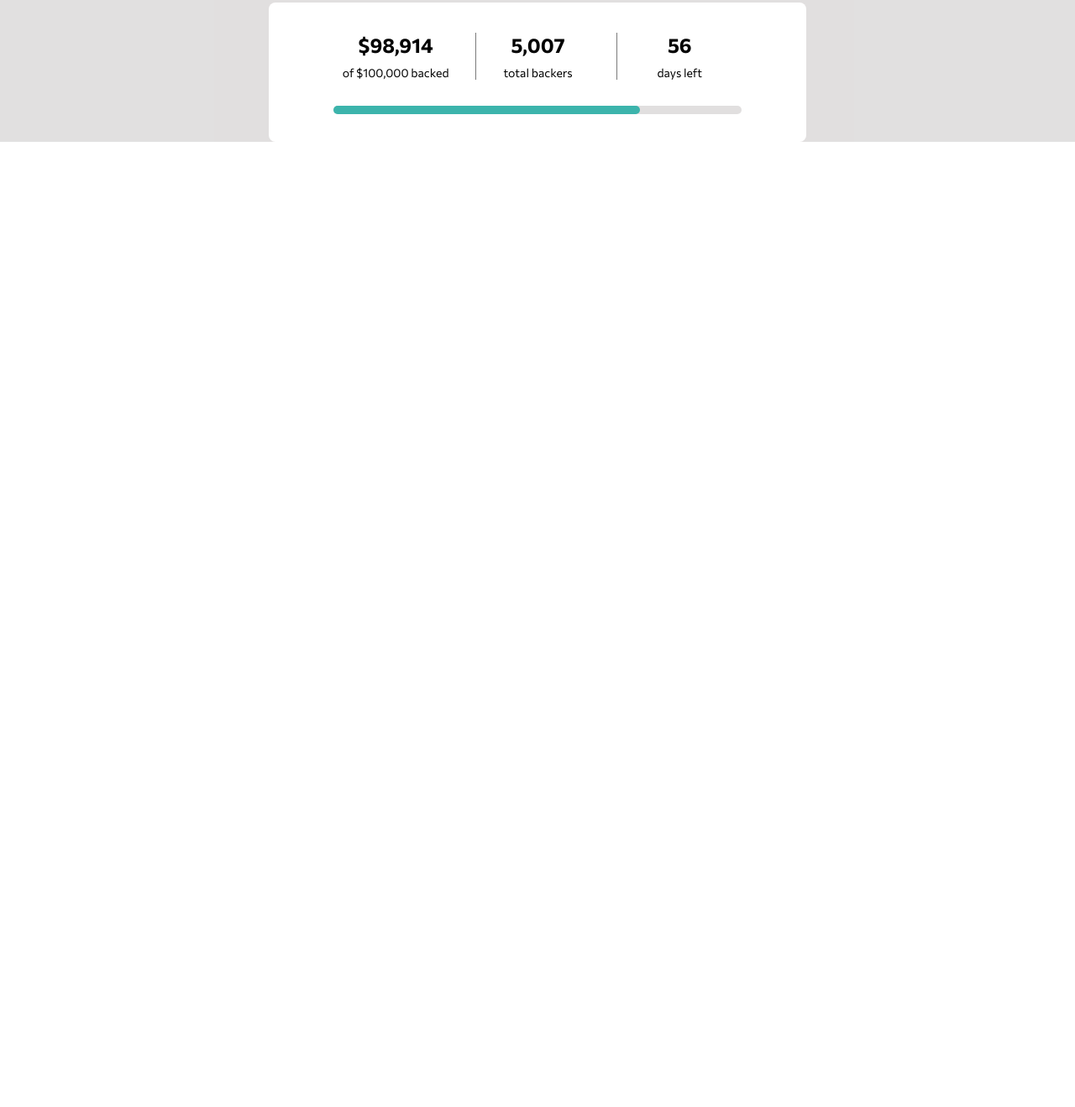
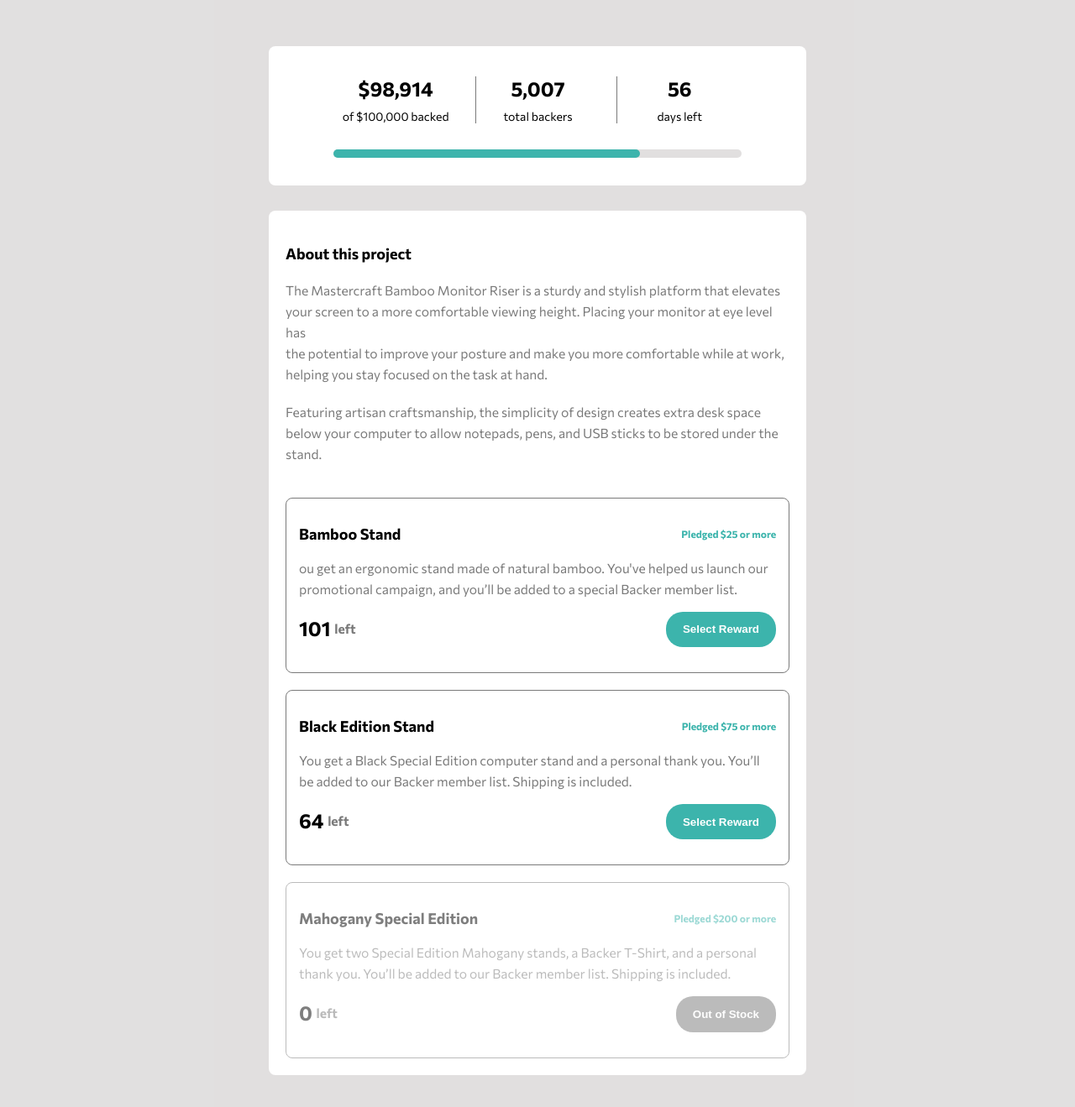
Before and after one commit to Greg-js1007/Crowfunding-Page, a plain HTML site: page index.html in a window 1280 px wide. Shown: the part 691-2010 px from the top of the page at 84% size. Before the commit the page ends 860 px from the top, so only its background shows below. Drawn offline with Linux system fonts and the light colour scheme.

Commit message:
About project

```diff
--- a/index.html
+++ b/index.html
@@ -73,8 +73,59 @@
         </div>
       </div>
     </section>
-    <section>
-
+    <!-- Cards Products Container -->
+    <section class="about-project-container">
+      <div class="info-project">
+        <h2>About this project</h2>
+        <p>The Mastercraft Bamboo Monitor Riser is a sturdy and stylish platform that elevates <br> your screen
+          to a more comfortable viewing height. Placing your monitor at eye level has <br> the potential to improve
+          your posture and make you more comfortable while at work, <br> helping you stay focused on the task at hand.
+        </p>
+        <p>Featuring artisan craftsmanship, the simplicity of design creates extra desk space below your computer
+          to allow notepads, pens, and USB sticks to be stored under the stand.</p>
+      </div>
+      <!-- Cards  -->
+      <div class="card-container">
+        <div class="info-card">
+          <p>Bamboo Stand</p>
+          <p>Pledged $25 or more</p>
+        </div>
+        <p>ou get an ergonomic stand made of natural bamboo. You've helped us launch our promotional campaign, and
+          you’ll be added to a special Backer member list.</p>
+        <div class="price-select-card">
+          <p>101 <span>left</span></p>
+          <button>
+            <a href="">Select Reward</a>
+          </button>
+        </div>
+      </div>
+      <div class="card-container">
+        <div class="info-card">
+          <p>Black Edition Stand</p>
+          <p>Pledged $75 or more</p>
+        </div>
+        <p>You get a Black Special Edition computer stand and a personal thank you. You’ll be added to our Backer member list. Shipping is included.</p>
+        <div class="price-select-card">
+          <p>64 <span>left</span></p>
+          <button>
+            <a href="">Select Reward</a>
+          </button>
+        </div>
+      </div>
+      <div class="card-container">
+        <div class="info-card">
+          <p>Mahogany Special Edition</p>
+          <p>Pledged $200 or more</p>
+        </div>
+        <p>You get two Special Edition Mahogany stands, a Backer T-Shirt, and a personal thank you. You’ll be added
+          to our Backer member list. Shipping is included.</p>
+        <div class="price-select-card">
+          <p>0 <span>left</span></p>
+          <button>
+            <a href="">Out of Stock</a>
+          </button>
+        </div>
+      </div>
     </section>
   </main>
 
@@ -82,14 +133,6 @@
 
 
 <!--
-  About this project
-
-  The Mastercraft Bamboo Monitor Riser is a sturdy and stylish platform that elevates your screen
-  to a more comfortable viewing height. Placing your monitor at eye level has the potential to improve
-  your posture and make you more comfortable while at work, helping you stay focused on the task at hand.
-
-  Featuring artisan craftsmanship, the simplicity of design creates extra desk space below your computer
-  to allow notepads, pens, and USB sticks to be stored under the stand.
 
   Bamboo Stand
   Pledge $25 or more
@@ -112,60 +155,6 @@
   0 left
   Out of Stock -->
 
-  <!-- Selection modal start
 
-  Back this project
-  Want to support us in bringing Mastercraft Bamboo Monitor Riser out in the world?
-
-  Pledge with no reward
-  Choose to support us without a reward if you simply believe in our project. As a backer,
-  you will be signed up to receive product updates via email.
-
-  Bamboo Stand
-  Pledge $25 or more
-  You get an ergonomic stand made of natural bamboo. You've helped us launch our promotional campaign, and
-  you’ll be added to a special Backer member list.
-  101 left -->
-
-  <!-- Selected pledge start
-  Enter your pledge
-  $25
-  Continue
-  Selected pledge end -->
-
-  <!-- Black Edition Stand
-  Pledge $75 or more
-  You get a Black Special Edition computer stand and a personal thank you. You’ll be added to our Backer
-  member list. Shipping is included.
-  64 left
-
-  <!-- Selected pledge start
-  Enter your pledge
-  $75
-  Continue
-  Selected pledge end -->
-
-  <!-- Mahogany Special Edition
-  Pledge $200 or more
-  You get two Special Edition Mahogany stands, a Backer T-Shirt, and a personal thank you. You’ll be added
-  to our Backer member list. Shipping is included.
-  0 left -->
-
-  <!-- Selected pledge  start
-  Enter your pledge
-  $200
-  Continue
-  Selected pledge end -->
-
-  <!-- Selection modal end -->
-
-  <!-- Success modal start -->
-
-  <!-- Thanks for your support!
-  Your pledge brings us one step closer to sharing Mastercraft Bamboo Monitor Riser worldwide. You will get
-  an email once our campaign is completed.
-  Got it! -->
-
-  <!-- Success modal end  -->
 </body>
 </html>
--- a/input.scss
+++ b/input.scss
@@ -5,6 +5,8 @@
 }
 
 body{
+    width: 100%;
+    height: auto;
     font-size: 62.5%;
     font-family: 'Commissioner', sans-serif;
 }
@@ -26,11 +28,11 @@ $Dark-gray: hsl(0, 0%, 48%);
     justify-content: $content;
     align-items: $align;
 }
-@mixin Grid($justify,$align, $items){
+@mixin Grid($justify-c,$align-c, $justify-i){
     display: grid;
-    justify-content: $justify;
-    align-content: $align;
-    justify-items: $items;
+    justify-content: $justify-c;
+    align-content: $align-c;
+    justify-items: $justify-i;
 }
 
 .hero-container{
@@ -68,26 +70,31 @@ $Dark-gray: hsl(0, 0%, 48%);
     }
 }
 main{
-    width: auto;
+    width: 100%;
     height: auto;
-    @include flex(column,center ,center);
+    @include Grid(center,center,center);
+    grid-template-columns: 1fr;
+    grid-template-rows: 15% auto auto;
     background-color: hsla(0, 2%, 84%, 0.753);
+    align-items: center;
+    gap: 30px;
+    padding-bottom: 30px;
     .crowdfunding-product-container{
         width: 50%;
         height: auto;
-        border: 1px solid none;
         border-radius: 8px;
         background-color: #fff;
         @include Grid(center,center, center);
         grid-template-columns: repeat(1, 100%);
-        grid-template-rows: 20% 40% 40%;
+        grid-template-rows: 20% 40% 40% ;
         position: relative;
         top: -80px;
+        padding: 1rem 0;
         .logo-mastercraft-container{
             width: auto;
             height: auto;
             position: relative;
-            top: -27px;
+            top: -46px;
         }
         .info-product{
             @include flex(column,center,center);
@@ -116,6 +123,7 @@ main{
                 background-color: $Moderate-cyan;
                 color: #fff;
                 @include flex(row,center,center );
+                cursor: pointer;
                 p{
                     text-align: center;
                 }
@@ -136,7 +144,9 @@ main{
                 img{
                     width: 3.1vw;
                     height: auto;
+                    cursor: pointer;
                 }
+
             }
         }
 
@@ -199,6 +209,93 @@ main{
                 }
             }
         }
+    }
+    .about-project-container{
+        width: 50%;
+        height: auto;
+        border-radius: 8px;
+        background-color: #fff;
+        @include flex(column,center,center);
+        gap: 1.25rem;
+        padding: 1.25rem;
+        .info-project{
+            height: auto;
+            width: 100%;
+            h2{
+                font-size: 1.125rem;
+                padding: 1.25rem 0;
+            }
+            p{
+                font-size: .975rem;
+                padding-bottom: 1.25rem;
+                line-height: 25px;
+                color: $Dark-gray;
+            }
+        }
+        .card-container{
+            width: 100%;
+            height: auto;
+            border: 1px solid $Dark-gray;
+            border-radius: 8px;
+            padding: 15px;
+            .info-card{
+                @include flex(row,space-between,center );
+                padding: 0.938rem 0;
+                p:nth-child(1){
+                    font-size: 1.125rem;
+                    font-weight: 700;
+                    color: #000;
+                }
+                p{
+                    color: $Moderate-cyan;
+                    font-size: 0.75rem;
+                    font-weight: 700;
+                }
+            }
+            p{
+                font-size: .975rem;
+                color: $Dark-gray;
+                line-height: 25px;
+            }
+            .price-select-card{
+                padding: .938rem 0;
+                @include flex(row, space-between,center );
 
+                p{
+                    font-size: 1.5rem;
+                    font-weight: 700;
+                    color: #000;
+                    span{
+                        color: $Dark-gray;
+                        font-size: .975rem;
+                        position: relative;
+                        top: -3px;
+                    }
+                }
+                button{
+                width: auto;
+                height: 2.644rem;
+                padding: 1.25rem;
+                border-radius: 1.25rem;
+                border: none;
+                text-align: center;
+                background-color: $Moderate-cyan;
+                @include flex(row,center,center );
+                    a{
+                        color: #fff;
+                        text-decoration: none;
+                        font-weight: 700;
+                    }
+                }
+            }
+        }
+        .card-container:nth-child(4){
+            opacity: .5;
+            .price-select-card:nth-child(3){
+                button{
+                    background-color: $Dark-gray;
+                }
+            }
+        }
     }
 }
```
Also changed, not shown: output.css, 1 other file.
